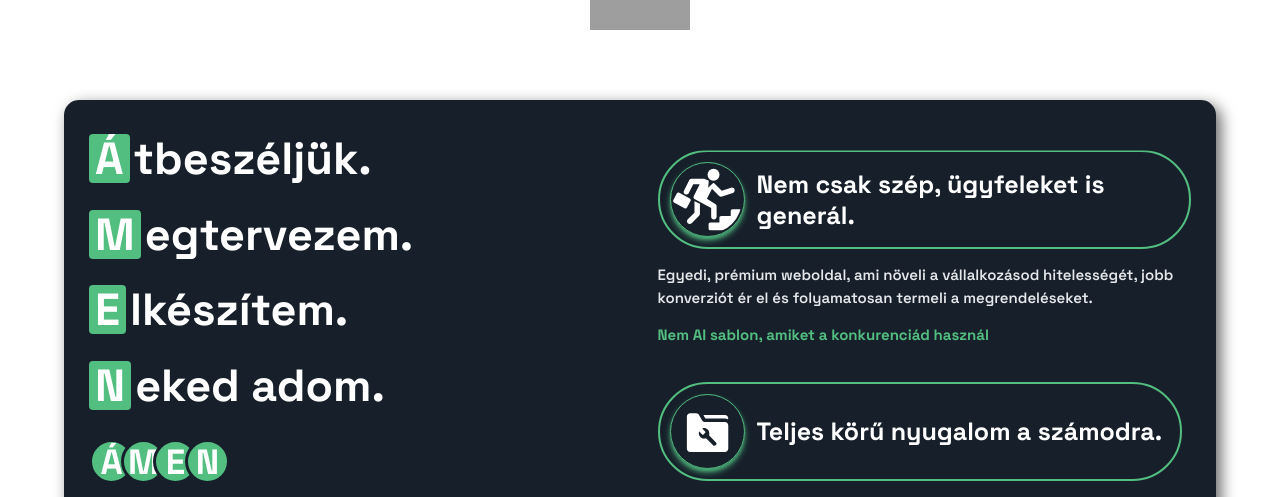
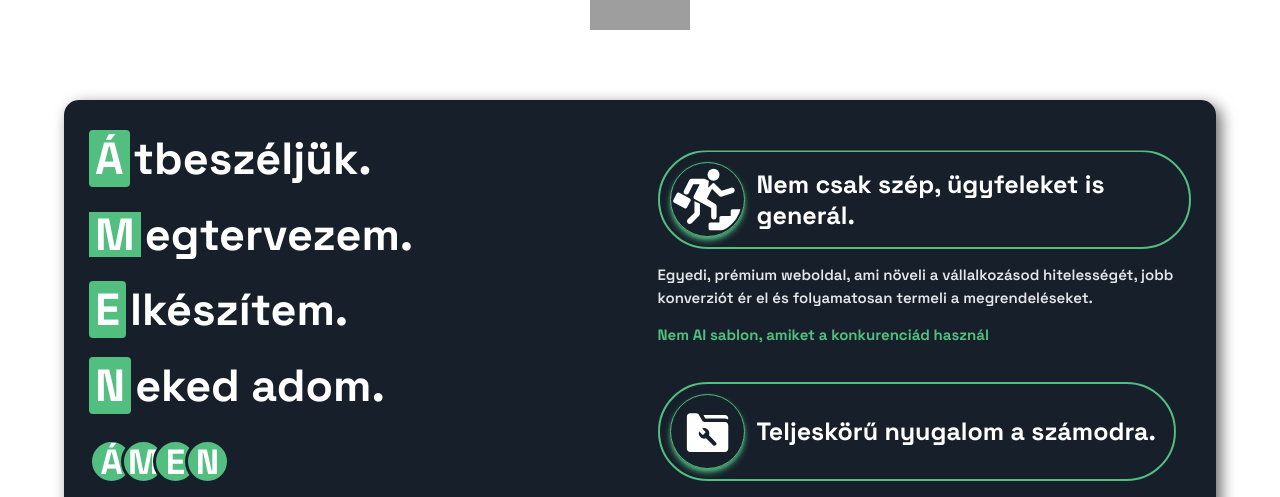
Before and after one commit to Quruzslo/PreferSite, a Next.js app: page / in a window 1280 px wide. Shown: the part 2440-2937 px from the top of the page. Built offline with nearby package versions, Linux system fonts and the light colour scheme; grey boxes are pictures that could not be loaded.

Commit message:
javítva a teljeskörű

```diff
--- a/components/Counters/CounterSection.tsx
+++ b/components/Counters/CounterSection.tsx
@@ -48,25 +48,25 @@ export default function CounterSection() {
         <div className="flex flex-col gap-[20px] w-full lg:w-1/2">
           <div className="flex flex-wrap md:flex-col gap-2 !text-[30px] lg:!text-[45px] font-black break-words min-w-0">
             <span>
-              <span className="bg-green text-white px-1.5 py-0.5 rounded mr-1 inline-block leading-none">
+              <span className="bg-green text-white px-1.5 py-1.5 rounded mr-1 inline-block leading-none">
                 Á
               </span>
               tbeszéljük.
             </span>
             <span>
-              <span className="bg-green text-white px-1.5 py-0.5 rounded mr-1 inline-block leading-none">
+              <span className="bg-green text-white px-1.5 py-1.5rounded mr-1 inline-block leading-none">
                 M
               </span>
               egtervezem.
             </span>
             <span>
-              <span className="bg-green text-white px-1.5 py-0.5 rounded mr-1 inline-block leading-none">
+              <span className="bg-green text-white px-1.5 py-1.5 rounded mr-1 inline-block leading-none">
                 E
               </span>
               lkészítem.
             </span>
             <span>
-              <span className="bg-green text-white px-1.5 py-0.5 rounded mr-1 inline-block leading-none">
+              <span className="bg-green text-white px-1.5 py-1.5 rounded mr-1 inline-block leading-none">
                 N
               </span>
               eked adom.
@@ -158,7 +158,7 @@ export default function CounterSection() {
 
                 <div className="pl-3 pr-2 min-w-0">
                   <h3 className="!text-[15px] lg:!text-[25px] font-bold leading-tight text-left break-words">
-                    Teljes körű nyugalom a számodra.
+                    Teljeskörű nyugalom a számodra.
                   </h3>
                 </div>
               </motion.div>
```
